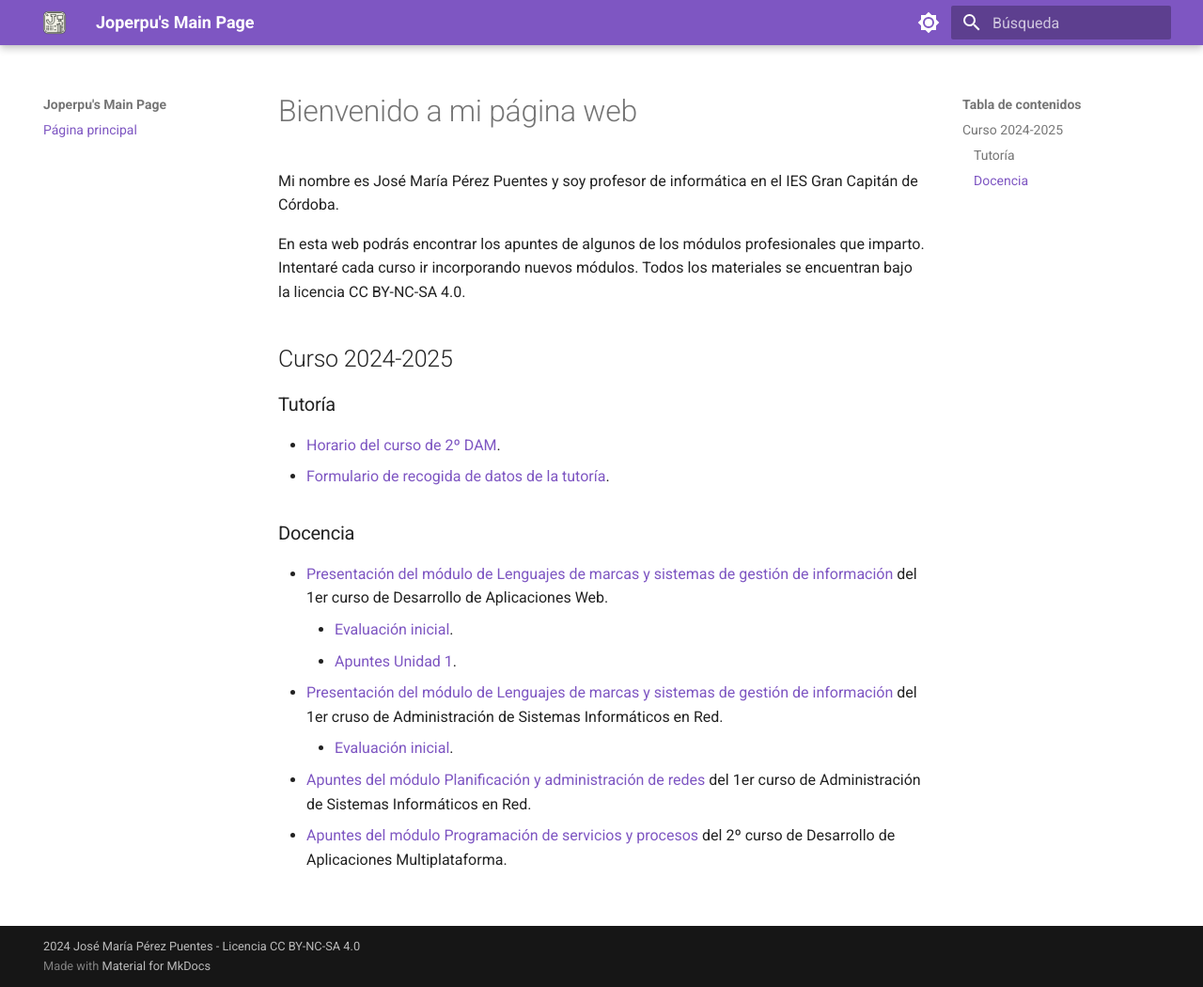
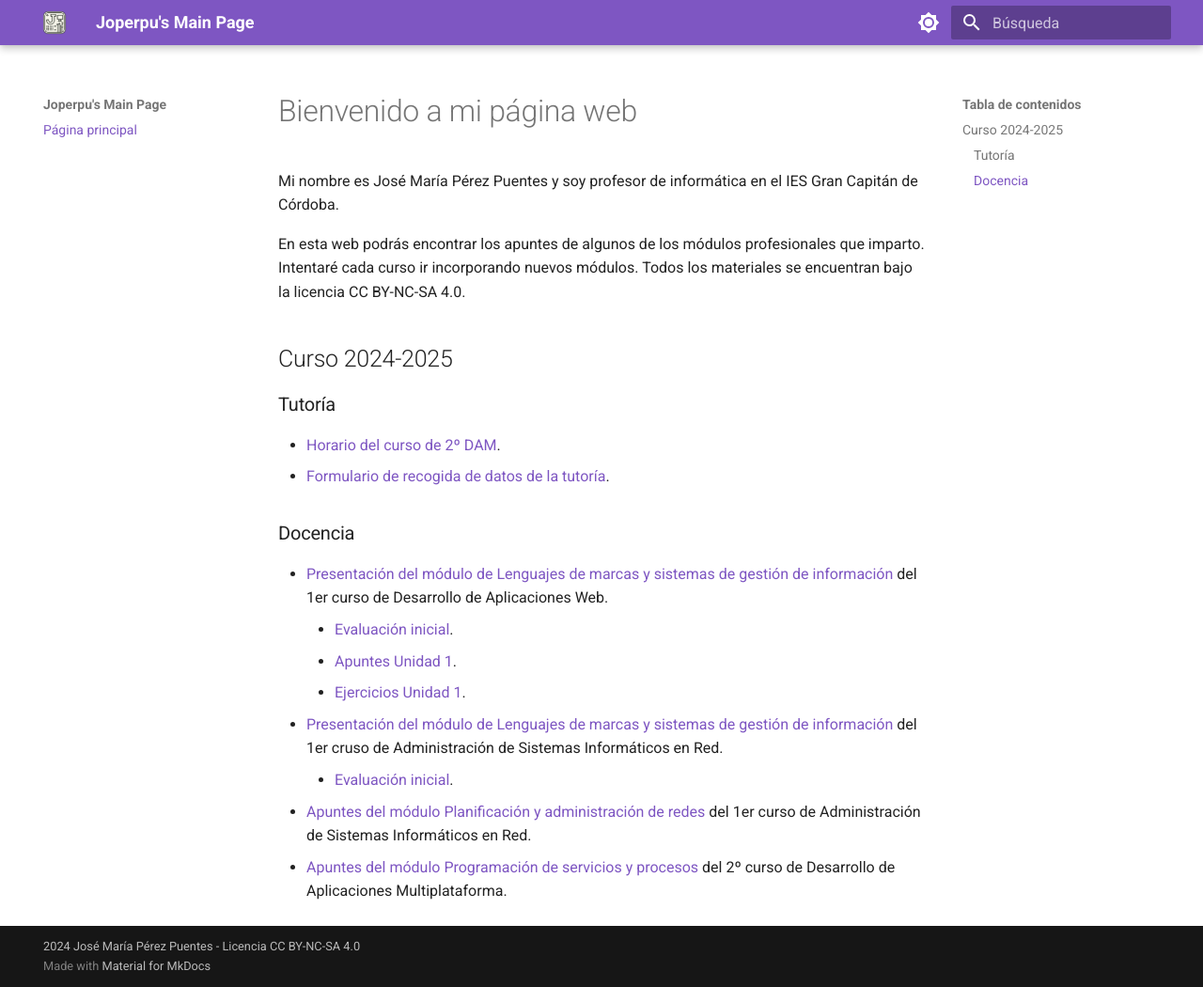
Before and after one commit to Joperpu/joperpu.github.io, an MkDocs documentation site: the page built from docs/index.md, in a window 1280 px wide and 1050 px high. Shown: the whole window at 94% size. Built offline with MkDocs 1.6.1 and Material for MkDocs 9.7.7, drawn with Linux system fonts in a browser that asks for light colours.

Commit message:
Ejercicios UD1 LM

```diff
--- a/docs/index.md
+++ b/docs/index.md
@@ -16,6 +16,7 @@ En esta web podrás encontrar los apuntes de algunos de los módulos profesional
 * [Presentación del módulo de Lenguajes de marcas y sistemas de gestión de información](assets/files/Presentación_LMSGI_DAW.pdf) del 1er curso de Desarrollo de Aplicaciones Web.
     * [Evaluación inicial](https://forms.gle/ZRAfA63HXZiS7cCU6).
     * [Apuntes Unidad 1](assets/files/UD1.pdf).
+    * [Ejercicios Unidad 1](assets/files/Ejercicios_UD1.pdf).
 * [Presentación del módulo de Lenguajes de marcas y sistemas de gestión de información](assets/files/Presentación_LMSGI_ASIR.pdf) del 1er cruso de Administración de Sistemas Informáticos en Red.
     * [Evaluación inicial](https://forms.gle/ZRAfA63HXZiS7cCU6).
 * [Apuntes del módulo Planificación y administración de redes](https://joperpu.github.io/par2425/) del 1er curso de Administración de Sistemas Informáticos en Red.
```
Also changed, not shown: 4 other files.
